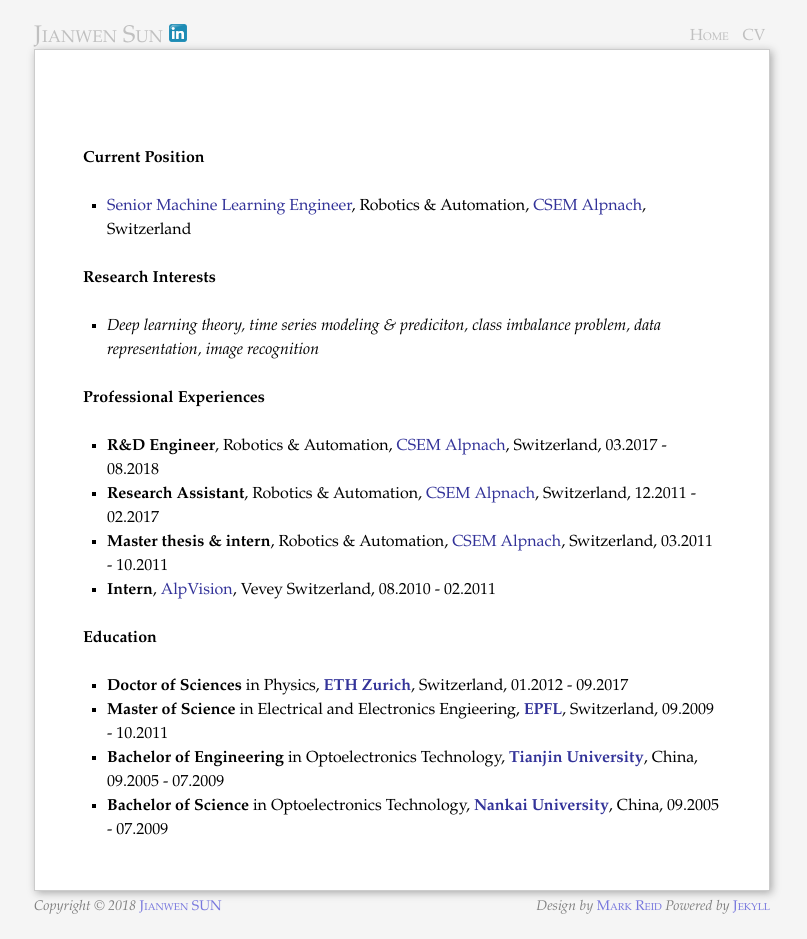
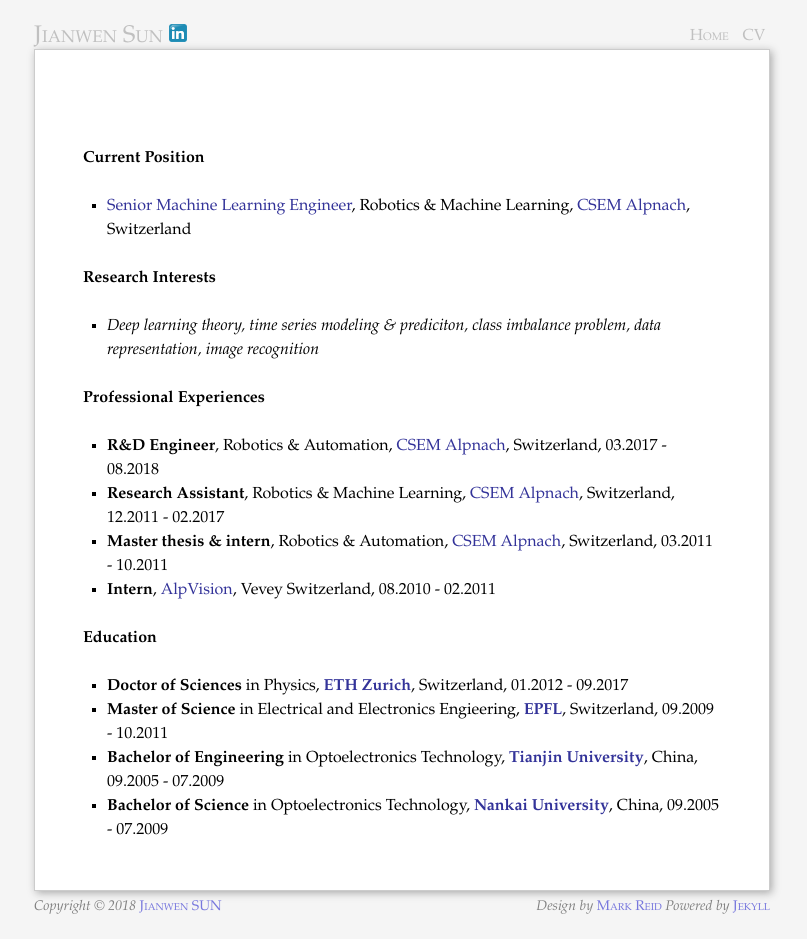
Before and after one commit to 0Ax3/0ax3.github.com, a Jekyll site: the page built from cv.md, in a window 1280 px wide. Shown: the whole page, without its empty margins (238-1045 px from the left). Built offline with Jekyll 4.4.1, drawn with Linux system fonts in a browser that asks for light colours; nearby versions of some CDN libraries.

```diff
--- a/cv.md
+++ b/cv.md
@@ -4,14 +4,14 @@ layout: page
 {% include JB/setup %}
 <br/>
 **Current Position**
-- <a href="https://www.linkedin.com/in/jianwen-sun-phd-60a07924/" target="_blank">Senior Machine Learning Engineer</a>, Robotics & Automation, <a href="http://www.csem.ch" target="_blank">CSEM Alpnach</a>, Switzerland
+- <a href="https://www.linkedin.com/in/jianwen-sun-phd-60a07924/" target="_blank">Senior Machine Learning Engineer</a>, Robotics & Machine Learning, <a href="http://www.csem.ch" target="_blank">CSEM Alpnach</a>, Switzerland
 
 **Research Interests**
 * *Deep learning theory, time series modeling & prediciton, class imbalance problem, data representation, image recognition*
 
 **Professional Experiences**
 - **R&D Engineer**, Robotics & Automation, <a href="http://www.csem.ch" target="_blank">CSEM Alpnach</a>, Switzerland, 03.2017 - 08.2018
-- **Research Assistant**, Robotics & Automation, <a href="http://www.csem.ch" target="_blank">CSEM Alpnach</a>, Switzerland, 12.2011 - 02.2017
+- **Research Assistant**, Robotics & Machine Learning, <a href="http://www.csem.ch" target="_blank">CSEM Alpnach</a>, Switzerland, 12.2011 - 02.2017
 - **Master thesis & intern**, Robotics & Automation, <a href="http://www.csem.ch" target="_blank">CSEM Alpnach</a>, Switzerland, 03.2011 - 10.2011
 - **Intern**, <a href="http://www.alpvision.com" target="_blank">AlpVision</a>, Vevey Switzerland, 08.2010 - 02.2011
 
```
Also changed, not shown: index.md (+1 -1 lines).
